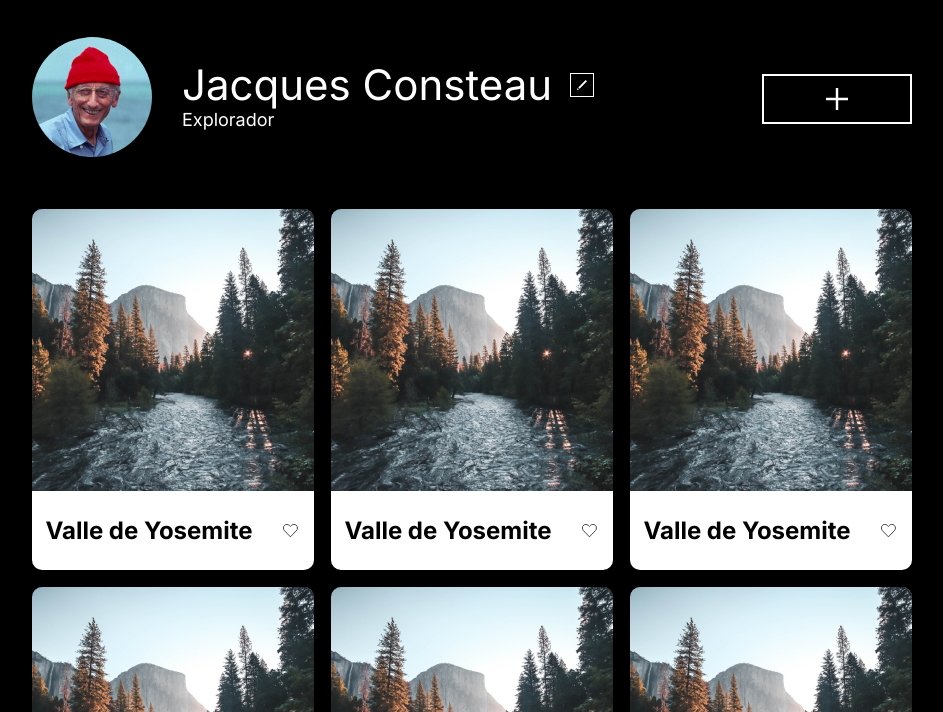
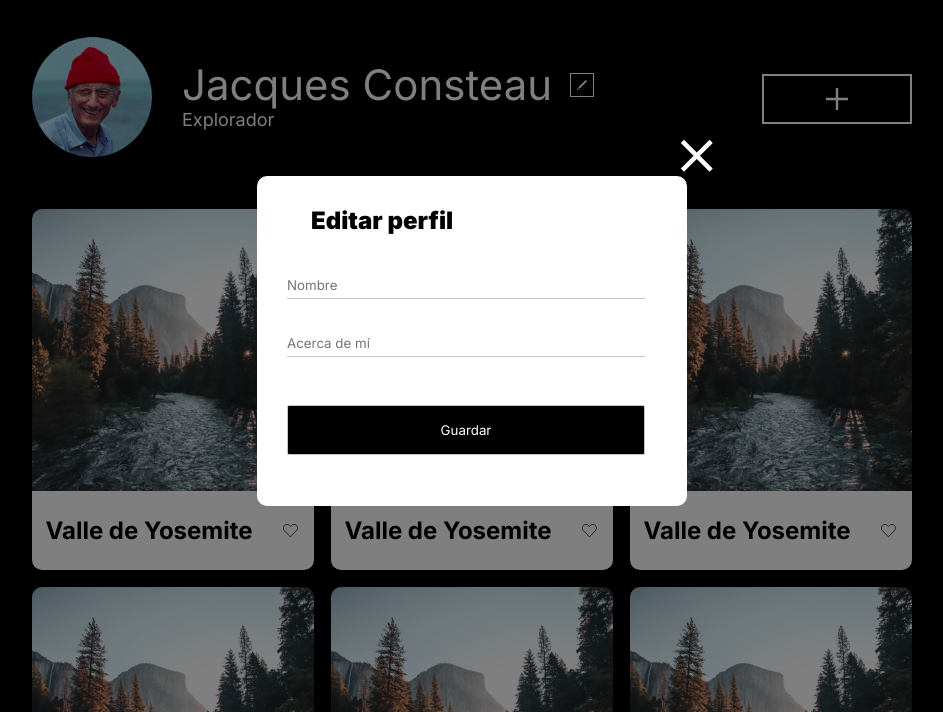
Before and after one commit to SebastianHerreraPC/Proyecto-nuevo, a plain HTML site: page index.html in a window 1280 px wide. Both pictures are taken after a click on the button 750 px from the left and 172 px from the top of the page. Shown: the part 88-800 px from the top of the page, without its empty margins (168-1111 px from the left). Drawn offline with Linux system fonts and the light colour scheme.

Commit message:
card template

```diff
--- a/apps/app01.js
+++ b/apps/app01.js
@@ -1,26 +1,52 @@
-class PodcastEpisode {
-  constructor(title, artist, guest, duration) {
-    this._title = title;
-    this._artist = artist;
-    this.isLiked = false;
-    this.guest = guest;
-    this.duration = duration;
+document.addEventListener("DOMContentLoaded", function () {
+  const editButton = document.querySelector(".profile__edit-button");
+  const closeButton = document.querySelector(".popup__close-button");
+  const profileName = document.querySelector(".profile__name-text");
+  const inputName = document.querySelector(".popup__input-name");
+  const inputjob = document.querySelector(".popup__input-job");
+  const profileJob = document.querySelector(".profile__job");
+  const popupEdit = document.querySelector(".popup__edit");
+
+  function popupOpen() {
+    popupEdit.style.display = "block";
   }
-  like() {
-    this.isLiked = !isLiked;
+  function popupClose() {
+    popupEdit.style.display = "none";
   }
-  getEpisodeInfo() {
-    return ` ${this._artist}. "${this._title}"- ${
-      this.guest
-    } (${this.getFormattedDuration()} )`;
+  editButton.addEventListener("click", function () {
+    popupOpen();
+    inputName.value = profileName.textContent;
+    inputjob.value = profileJob.textContent;
+    inputjob.value = "";
+    inputName.value = "";
+  });
+  closeButton.addEventListener("click", function (evt) {
+    popupClose();
+  });
+  popupEdit.addEventListener("submit", function (evt) {
+    evt.preventDefault();
+    profileName.textContent = inputName.value;
+    profileJob.textContent = inputjob.value;
+
+    popupClose();
+  });
+
+  //add images
+  const popupAdd = document.querySelector(".popup__add");
+  const addButton = document.querySelector(".profile__add-button");
+  const closeAddButton = document.querySelector(".popup__close-add-button");
+
+  function popupAddOpen() {
+    popupAdd.style.display = "block";
   }
-  getFormattedDuration() {
-    const minutes = Math.floor(this.duration / 60); //el número total de minutos
-    const seconds = this.duration % 60; // el resto de la división por 60
-    return `${minutes}:${seconds > 9 ? seconds : "0" + seconds}`;
+  function popupAddClose() {
+    popupAdd.style.display = "none";
   }
-}
 
-const podcast1 = new PodcastEpisode("hola", "Mundo");
-
-console.log(PodcastEpisode);
+  addButton.addEventListener("click", function () {
+    popupAddOpen();
+  });
+  closeAddButton.addEventListener("click", function () {
+    popupAddClose();
+  });
+});
--- a/blocks/button.css
+++ b/blocks/button.css
@@ -31,3 +31,47 @@
   width: 21px;
   height: 18px;
 }
+.card__trash-button {
+  position: absolute;
+  z-index: 1;
+  width: 30px;
+  height: 30px;
+  background-image: url(../images/trashWhite.png);
+  border: none;
+  background-position: center;
+  background-size: 30px;
+  background-color: transparent;
+  top: 18px;
+  right: 18px;
+}
+.popup__close-button {
+  position: absolute;
+  background-color: transparent;
+  width: 40px;
+  height: 40px;
+  background-image: url(../images/close-icon.svg);
+  background-position: center;
+  top: -40px;
+  right: -30px;
+  border: none;
+}
+.popup__close-add-button {
+  position: absolute;
+  background-color: transparent;
+  width: 40px;
+  height: 40px;
+  background-image: url(../images/close-icon.svg);
+  background-position: center;
+  top: -40px;
+  right: -30px;
+  border: none;
+}
+
+.button__submit {
+  margin: 18px 0;
+  height: 50px;
+  width: 358px;
+  border: 1px solid #c4c4c4;
+  background-color: black;
+  border-radius: 2px;
+}
--- a/blocks/cards.css
+++ b/blocks/cards.css
@@ -7,6 +7,7 @@
 }
 .card {
   display: flex;
+  position: relative;
   flex-direction: column;
   height: 361px;
   width: 282px;
--- a/blocks/page.css
+++ b/blocks/page.css
@@ -1,7 +1,7 @@
 * {
   margin: 0;
   padding: 0;
-  background-color: #000000;
+  background-color: black;
   color: white;
   font-family: "Inter", sans-serif;
 }
--- /dev/null
+++ b/blocks/popup.css
@@ -0,0 +1,52 @@
+.popup {
+  position: absolute;
+  height: 100vh;
+  width: 880px;
+  top: 0;
+  background-color: rgba(0, 0, 0, 0.5);
+
+  display: flex;
+}
+.popup__container {
+  position: relative;
+  display: flex;
+  background-color: white;
+  margin: 30% auto;
+  border-radius: 10px 10px;
+  width: 430px;
+  height: 330px;
+}
+.popup__content {
+  margin: 30px 0;
+  width: 330px;
+  background-color: white;
+}
+.popup__title {
+  background-color: white;
+  color: black;
+
+  font-weight: 900;
+  font-size: 24px;
+  margin: auto 54px 36px;
+}
+.popup__form {
+  background-color: white;
+  display: flex;
+  margin-left: 30px;
+  flex-direction: column;
+}
+.popup__input {
+  background-color: white;
+  border: none;
+  color: black;
+  margin: 0px auto 30px;
+  height: 27px;
+  width: 358px;
+  border-bottom: 1px solid #c4c4c4;
+}
+.popup__edit {
+  display: none;
+}
+.popup__add {
+  display: none;
+}
--- a/index.html
+++ b/index.html
@@ -47,6 +47,7 @@
               </div>
             </div>
             <div class="card">
+              <button class="card__trash-button button"></button>
               <img src="./images/yoshemite.jpg" alt="" class="card__image" />
               <div class="card__info">
                 <p class="card__text">Valle de Yosemite</p>
@@ -82,11 +83,73 @@
               </div>
             </div>
           </div>
+          <section class="popup popup__edit">
+            <div class="popup__container">
+              <div class="popup__content">
+                <button class="popup__close-button button"></button>
+                <p class="popup__title">Editar perfil</p>
+                <form action="" class="popup__form popup__form-edit">
+                  <input
+                    class="popup__input popup__input-name"
+                    type="text"
+                    placeholder="Nombre"
+                  />
+                  <input
+                    class="popup__input popup__input-job"
+                    type="text"
+                    placeholder="Acerca de mí"
+                  />
+                  <button class="button button__submit" type="submit">
+                    Guardar
+                  </button>
+                </form>
+              </div>
+            </div>
+          </section>
+          <section class="popup popup__add">
+            <div class="popup__container">
+              <div class="popup__content">
+                <button class="popup__close-add-button button"></button>
+                <p class="popup__title">Nuevo Lugar</p>
+                <form action="" class="popup__form popup__form-edit">
+                  <input
+                    name="popup__input-lugar"
+                    class="popup__input popup__input-lugar"
+                    id="popup__input-lugar"
+                    type="text"
+                    placeholder="Título"
+                  />
+                  <input
+                    name="popup__input-url"
+                    class="popup__input popup__input-url"
+                    id="popup__input-url"
+                    type="text"
+                    placeholder="Enlace de la imagen"
+                  />
+                  <button class="button button__submit" type="submit">
+                    Crear
+                  </button>
+                </form>
+              </div>
+            </div>
+          </section>
         </section>
       </main>
       <footer class="footer">
         <p class="footer__copy">Around the U.S.</p>
       </footer>
+      <template id="card__template">
+        <div class="card">
+          <img src="" alt="" class="card__image" />
+          <button class="card__trash-button button"></button>
+          <div class="card__info">
+            <p class="card__text"></p>
+            <button class="card__like-button button"></button>
+          </div>
+        </div>
+      </template>
+      <section class="pop__up pop__up--edit"></section>
+      <section class="pop__up pop__up--addpicture"></section>
     </div>
 
     <script src="./apps/app01.js"></script>
--- a/pages/index.css
+++ b/pages/index.css
@@ -3,4 +3,5 @@
 @import url(../blocks/profile.css);
 @import url(../blocks/button.css);
 @import url(../blocks/cards.css);
+@import url(../blocks/popup.css);
 @import url(../blocks/footer.css);
```
Also changed, not shown: blocks/form.css (added).
